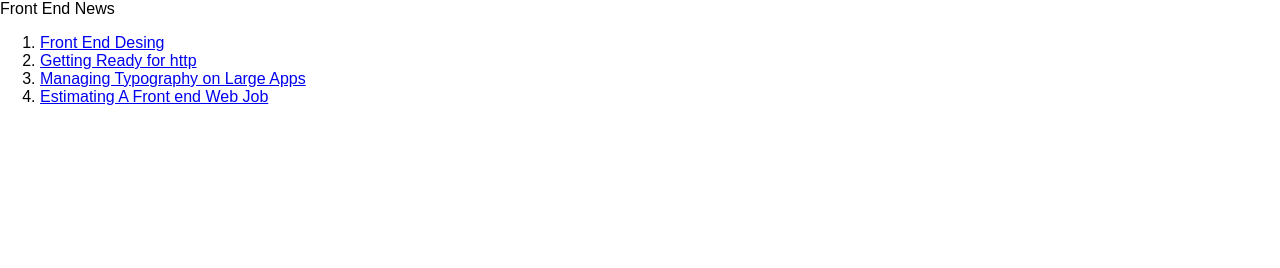
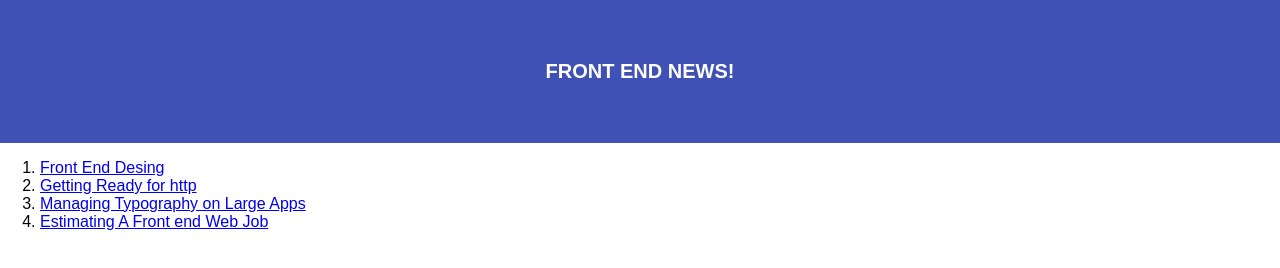
Before and after one commit to bamba44/FrontEnd, a plain HTML site: page index.html in a window 1280 px wide. Drawn offline with Linux system fonts and the light colour scheme.

Commit message:
Css and html

```diff
--- a/index.html
+++ b/index.html
@@ -4,9 +4,10 @@
 	<title> Fron End App</title>
 	<meta charset='utf-8' />
 	<link rel='stylesheet' href='normalize.css' />
+	<link rel='stylesheet' href='main.css' />
 </head>
 <body>
-<header> Front End News </header>
+<header class='hero'> <p class="logo"> Front End News! </p> </header>
 <main>
 	<ol>
 
--- a/main.css
+++ b/main.css
@@ -17,3 +17,19 @@ p{
 a{
 
 }
+
+/*......................
+header
+*/
+
+.hero{
+	background-color: #3f51b5;
+	padding: 40px 0;
+	color: #fff;
+	text-align: center;
+}
+.logo{
+	font-size: 20px;
+	text-transform: uppercase;
+	font-weight: bold;
+}
```
